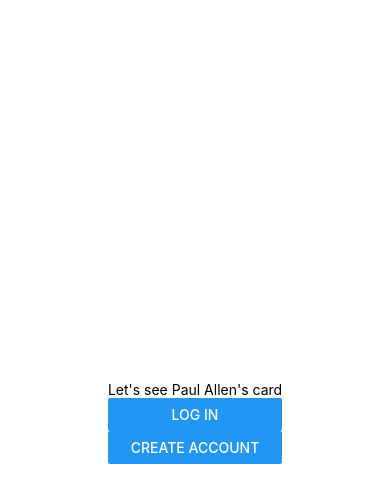
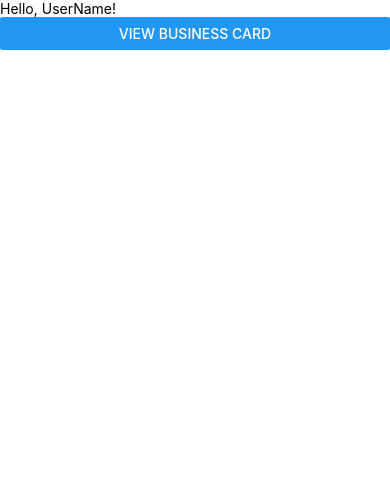
Before and after one commit to willjos/AR-business-cards-frontend, a React Native app in the folder AR-business-cards/: screen / in a window 390 px wide. Shown: the top 502 px of the page. Built offline with nearby package versions, Linux system fonts and the light colour scheme.

Commit message:
Homepage conditional rendering ar camera

```diff
--- a/AR-business-cards/App.js
+++ b/AR-business-cards/App.js
@@ -8,13 +8,16 @@ import {
   ViroARSceneNavigator,
 } from "@viro-community/react-viro";
 import UserLoginPage from "./components/UserLoginPage";
+import HomePage from "./components/HomePage";
 
 export default () => {
   return (
-    <View style={styles.container}>
-      <UserLoginPage />
-      <StatusBar style="auto" />
-    </View>
+    // <View style={styles.container}>
+    //   {/* <UserLoginPage />
+    //   <StatusBar style="auto" /> */}
+    //   <HomePage />
+    // </View>
+    <HomePage />
   );
 };
 
--- a/AR-business-cards/components/HomePage.js
+++ b/AR-business-cards/components/HomePage.js
@@ -10,18 +10,16 @@ export default function HomePage() {
   }
 
   return (
-    <View>
-      <Text>Hello, UserName!</Text>
-      {/* <Button title="Make Card" />
-      <Button title="View your QR Code" /> */}
+    <>
       {viewCard ? (
-        <View style={styles.CameraContainer}>
-          <ArCardView />
+        <ArCardView />
+      ) : (
+        <View>
+          <Text>Hello, UserName!</Text>
+          <Button title="View Business Card" onPress={handleViewCardPress} />
         </View>
-      ) : (
-        <Button title="View Business Card" onPress={handleViewCardPress} />
       )}
-    </View>
+    </>
   );
 }
 
```
